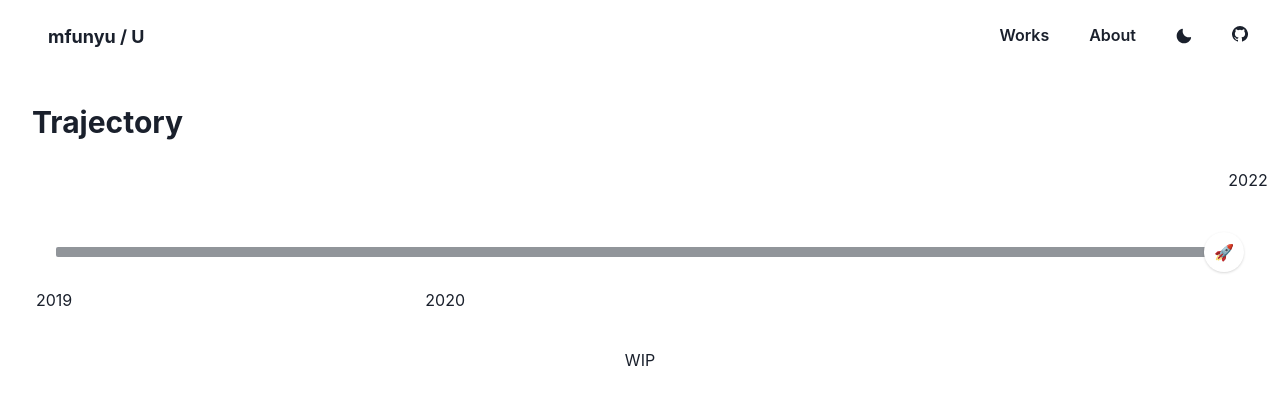
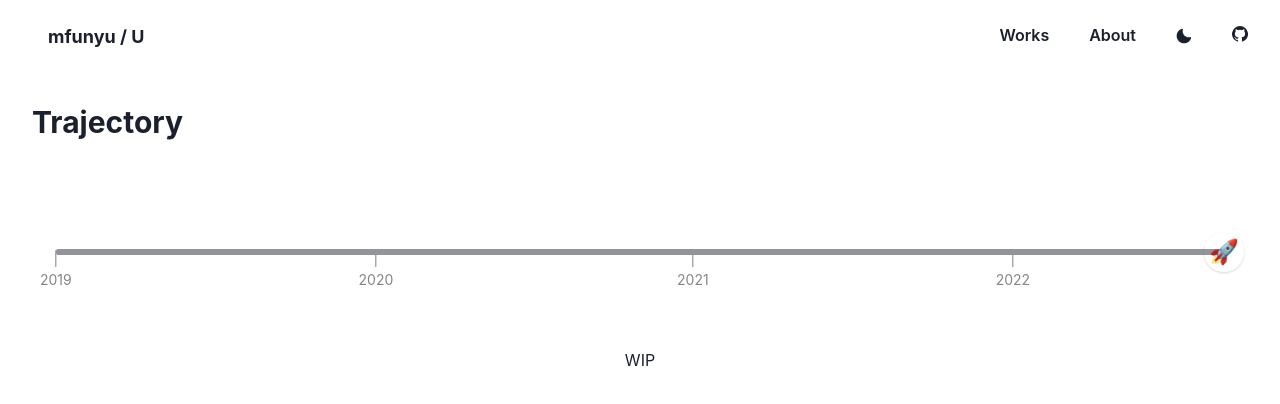
Before and after one commit to mfunyu/mfunyu.github.io, a Next.js app: page /about in a window 1280 px wide. Shown: the top 404 px of the page. Built offline with nearby package versions, Linux system fonts and the light colour scheme.

Commit message:
update: timeline

```diff
--- /dev/null
+++ b/src/components/timeline.tsx
@@ -0,0 +1,92 @@
+import {
+  Box,
+  Center,
+  Flex,
+  Heading,
+  Slider,
+  SliderFilledTrack,
+  SliderMark,
+  SliderThumb,
+  SliderTrack,
+  Text,
+  Tooltip,
+  useColorModeValue,
+} from '@chakra-ui/react'
+import { useState } from 'react'
+
+const labelStyles = {
+  mt: '10',
+  ml: '-4',
+  fontSize: 'sm',
+}
+
+type Props = {
+  minYear: number
+  maxYear: number
+}
+
+const TimelineUI = ({ minYear, maxYear }: Props) => {
+  const [sliderValue, setSliderValue] = useState(maxYear)
+  const [showTooltip, setShowTooltip] = useState(false)
+
+  let slideMarks = []
+  const color = useColorModeValue('blackAlpha.600', 'whiteAlpha.600')
+  for (let i = minYear; i <= maxYear; i++) {
+    slideMarks.push(
+      <SliderMark value={i} {...labelStyles} color={color}>
+        <Box>
+          <Center>
+            |<br />
+          </Center>
+          {i}
+        </Box>
+      </SliderMark>
+    )
+  }
+
+  return (
+    <Slider
+      aria-label="timeline"
+      colorScheme={useColorModeValue('blackAlpha', 'whiteAlpha')}
+      defaultValue={maxYear}
+      minH="32"
+      onChange={(val) => setSliderValue(val)}
+      onMouseEnter={() => setShowTooltip(true)}
+      onMouseLeave={() => setShowTooltip(false)}
+      min={minYear}
+      max={maxYear}
+      step={3 / 12}
+      size="lg"
+    >
+      {slideMarks}
+      <Tooltip
+        hasArrow
+        bg={useColorModeValue('blackAlpha.800', 'whiteAlpha.800')}
+        colorScheme={useColorModeValue('blackAlpha.600', 'whiteAlpha.600')}
+        placement="top"
+        mb="5"
+        isOpen={showTooltip}
+        label={`${Math.floor(sliderValue)}`}
+      >
+        <SliderThumb boxSize={10} bg="none">
+          <Box>
+            <Text fontSize="2xl">🚀</Text>
+          </Box>
+        </SliderThumb>
+      </Tooltip>
+      <SliderTrack h="6px">
+        <SliderFilledTrack />
+      </SliderTrack>
+    </Slider>
+  )
+}
+
+const Timeline = () => {
+  const startYear = 2019
+  const currentYear = new Date().getFullYear()
+  const currentMonth = new Date().getMonth()
+  const yearValue = currentYear + (1 / 12) * currentMonth
+  return <TimelineUI minYear={startYear} maxYear={yearValue} />
+}
+
+export default Timeline
--- a/src/pages/about/index.tsx
+++ b/src/pages/about/index.tsx
@@ -1,63 +1,6 @@
-import {
-  Box,
-  Center,
-  Flex,
-  Heading,
-  Slider,
-  SliderFilledTrack,
-  SliderMark,
-  SliderThumb,
-  SliderTrack,
-  useColorModeValue,
-} from '@chakra-ui/react'
-import { useState } from 'react'
+import { Box, Center, Flex, Heading } from '@chakra-ui/react'
 import Layout from '../../components/layout'
-
-const labelStyles = {
-  mt: '20',
-  ml: '-5',
-  fontSize: 'm',
-}
-
-const Timeline = () => {
-  const [sliderValue, setSliderValue] = useState(2022)
-
-  return (
-    <Slider
-      aria-label="timeline"
-      colorScheme={useColorModeValue('blackAlpha', 'whiteAlpha')}
-      defaultValue={2022}
-      minH="32"
-      onChange={(val) => setSliderValue(val)}
-      min={2019}
-      max={2022}
-      step={0.5}
-      size="lg"
-    >
-      <SliderMark value={2019} {...labelStyles}>
-        2019
-      </SliderMark>
-      <SliderMark value={2020} {...labelStyles}>
-        2020
-      </SliderMark>
-      <SliderMark
-        value={sliderValue}
-        textAlign="center"
-        mt="-10"
-        mr="-50"
-        w="12"
-      >
-        {Math.floor(sliderValue)}
-      </SliderMark>
-      <SliderTrack h="10px">
-        <SliderFilledTrack />
-      </SliderTrack>
-      <SliderThumb boxSize={10}>
-        <Box>🚀</Box>
-      </SliderThumb>
-    </Slider>
-  )
-}
+import Timeline from '../../components/timeline'
 
 const About = () => {
   return (
```
